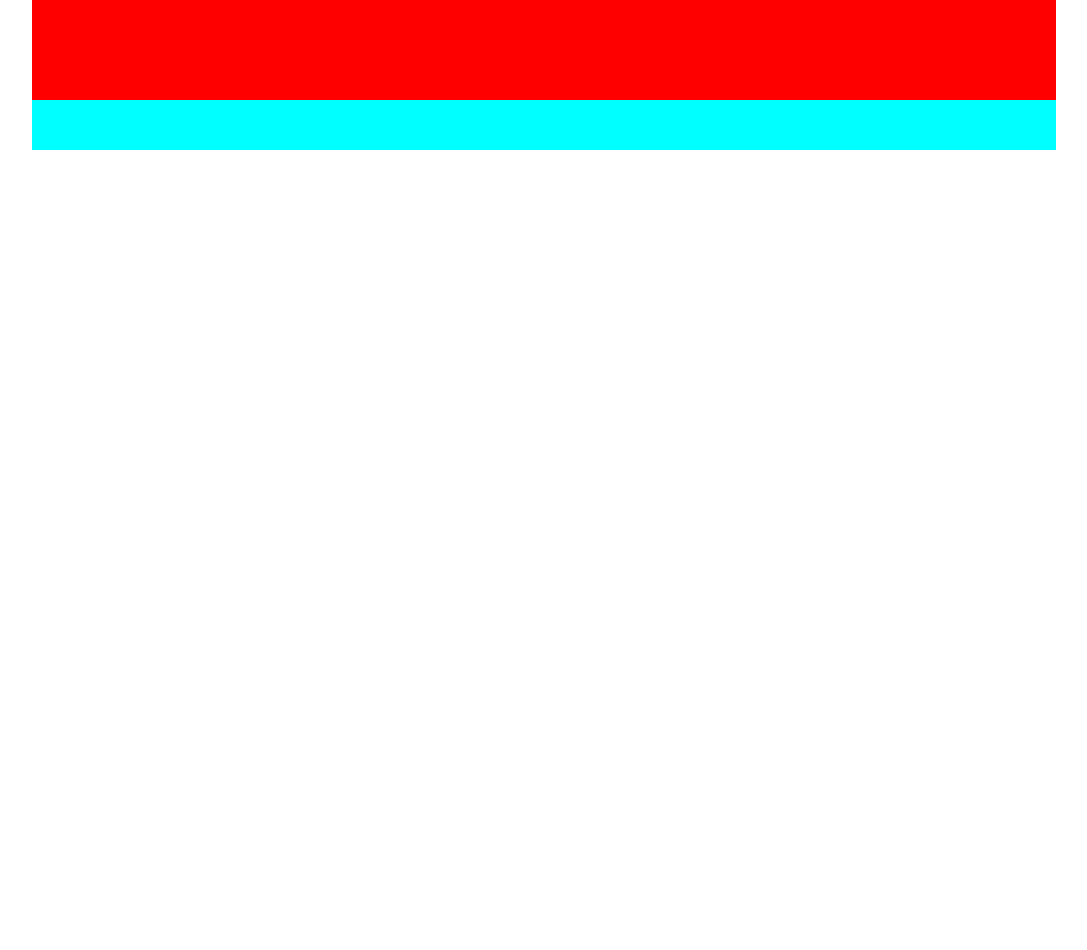
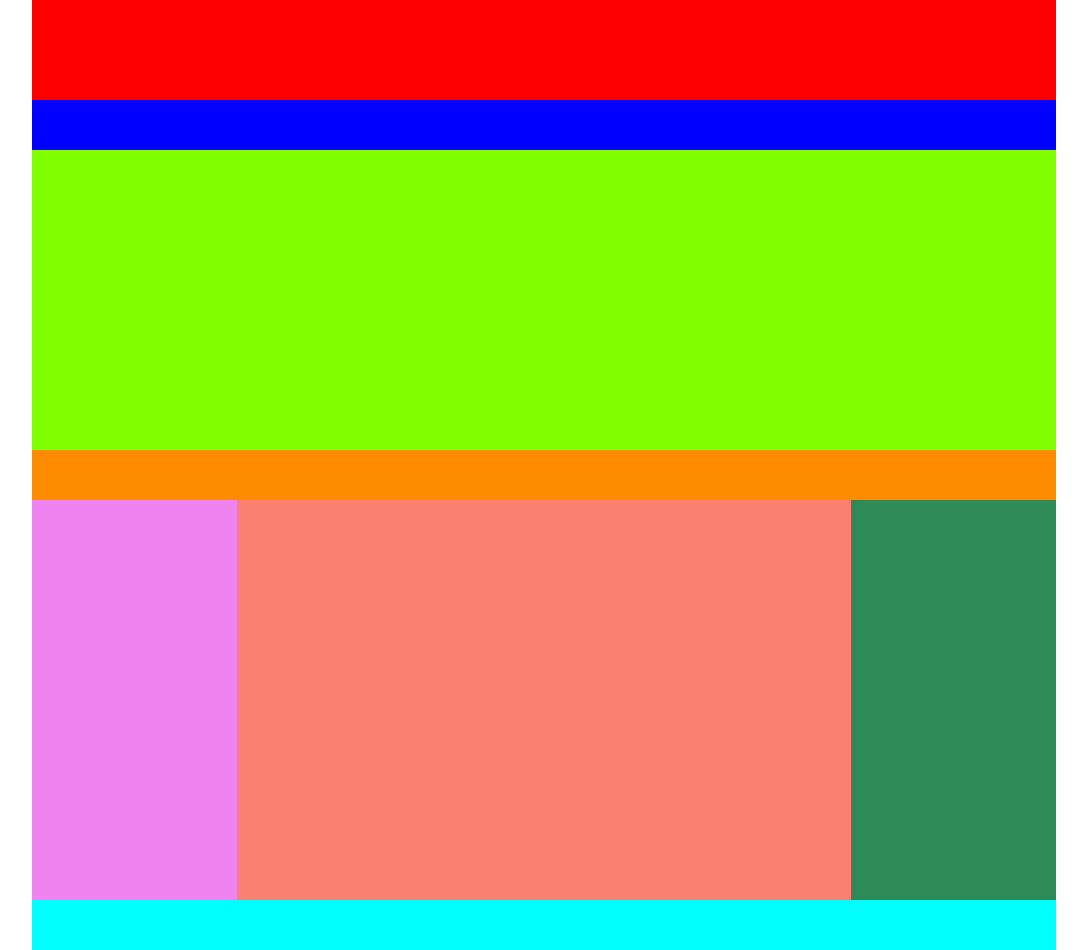
Before and after one commit to gicunho/htmlcss-struttura-wp, a plain HTML site: page index.html in a window 1280 px wide. Shown: the whole page, without its empty margins (96-1183 px from the left). Before the commit the page ends 800 px from the top, so only its background shows below. Drawn offline with Linux system fonts and the light colour scheme.

Commit message:
complete site structure with colored blocks

```diff
--- a/css/style.css
+++ b/css/style.css
@@ -20,6 +20,46 @@
     background-color: red;
 }
 
+nav{
+    height: 50px;
+    background-color: blue;
+}
+
+#foto{
+    height: 300px;
+    background-color: chartreuse;
+}
+
+#topic{
+    height: 50px;
+    background-color: darkorange;
+}
+
+.topic_container{
+    width: 100%;
+}
+
+.topic_container aside{
+    width: 20%;
+    height: 400px;
+    float: left;
+}
+
+#left_sidebar{
+    background-color: violet;
+}
+
+#right_sidebar{
+    background-color: seagreen;
+}
+
+#main_topic{
+    width: 60%;
+    height: 400px;
+    float: left;
+    background-color: salmon;
+}
+
 #site_footer{
     height: 50px;
     background-color: aqua;
--- a/index.html
+++ b/index.html
@@ -16,16 +16,24 @@
 
             </nav>
 
-            <div>
+            <div id="foto">
 
             </div>
 
-            <section>
+            <section id="topic">
 
             </section>
 
-            <div>
+            <div class="topic_container clearfix">
+                <aside id="left_sidebar">
 
+                </aside>
+                <div id="main_topic">
+
+                </div>
+                <aside id="right_sidebar">
+
+                </aside>
             </div>
         </main>
         <footer id="site_footer"></footer>
```
